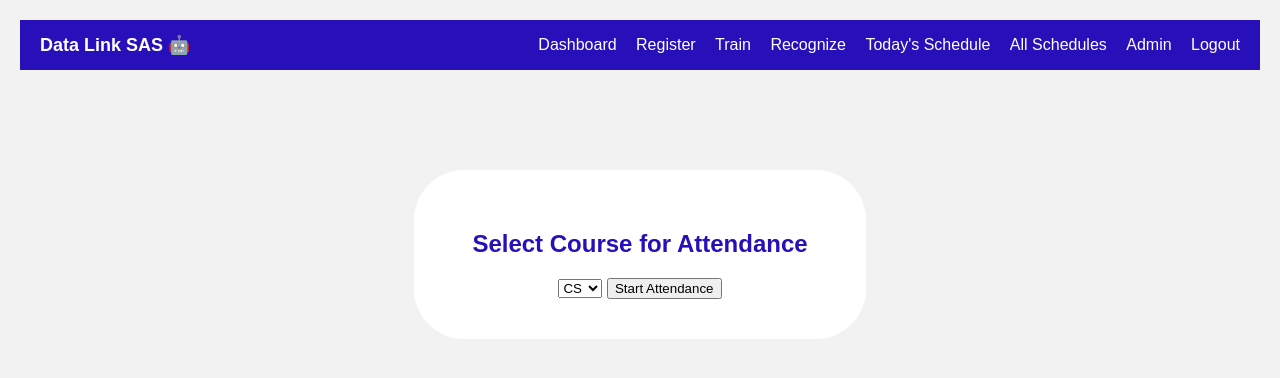
After one commit to CumBlaiseBalzac/Smart_Attendance_System, a Flask app: page /select_course in a window 1280 px wide. The commit adds this page. Shown: the top 378 px of the page. Run offline with Flask 3, Linux system fonts and the light colour scheme; data comes from the database, SQL or seed files in the repository; both versions use the stored data as it was after the commit.

Commit message:
Curent Sate

```diff
--- a/server.py
+++ b/server.py
@@ -1,7 +1,7 @@
 from flask import Flask, render_template, request, redirect, url_for, session, jsonify, send_file, send_from_directory
 import sqlite3
 from werkzeug.security import generate_password_hash, check_password_hash
-from datetime import datetime
+from datetime import datetime, timedelta
 import csv
 from io import StringIO
 import os
@@ -23,23 +23,8 @@ DB_NAME = 'attendance.db'
 def initialize_db():
     conn = sqlite3.connect(DB_NAME)
     cursor = conn.cursor()
-    cursor.execute('''
-        CREATE TABLE IF NOT EXISTS attendance (
-            id INTEGER PRIMARY KEY AUTOINCREMENT,
-            name TEXT NOT NULL,
-            course TEXT NOT NULL,
-            status TEXT NOT NULL,
-            date TEXT NOT NULL,
-            time TEXT NOT NULL
-        )
-    ''')
-    cursor.execute('''
-        CREATE TABLE IF NOT EXISTS users (
-            id INTEGER PRIMARY KEY AUTOINCREMENT,
-            username TEXT NOT NULL UNIQUE,
-            password TEXT NOT NULL
-        )
-    ''')
+
+    # Create students table with all columns, including last_attendance
     cursor.execute('''
         CREATE TABLE IF NOT EXISTS students (
             id INTEGER PRIMARY KEY AUTOINCREMENT,
@@ -50,9 +35,20 @@ def initialize_db():
             level TEXT NOT NULL,
             section TEXT NOT NULL,
             captures INTEGER DEFAULT 0,
-            date_registered TEXT NOT NULL
+            date_registered TEXT NOT NULL,
+            last_attendance TEXT
         )
     ''')
+
+    # Create other tables
+    cursor.execute('''
+        CREATE TABLE IF NOT EXISTS users (
+            id INTEGER PRIMARY KEY AUTOINCREMENT,
+            username TEXT NOT NULL UNIQUE,
+            password TEXT NOT NULL
+        )
+    ''')
+
     cursor.execute('''
         CREATE TABLE IF NOT EXISTS schedules (
             id INTEGER PRIMARY KEY AUTOINCREMENT,
@@ -61,27 +57,48 @@ def initialize_db():
             time TEXT NOT NULL
         )
     ''')
+    cursor.execute('''
+CREATE TABLE IF NOT EXISTS attendance (
+    id INTEGER PRIMARY KEY AUTOINCREMENT,
+    student_id INTEGER,
+    course_id INTEGER,
+    date TEXT,
+    time TEXT,
+    status TEXT DEFAULT 'Present',
+    FOREIGN KEY(student_id) REFERENCES students(id)
+)
+''')
+
     conn.commit()
     conn.close()
 
-def mark_present(name, date, time):
+def mark_present(name, course_id, date, time):
     conn = sqlite3.connect(DB_NAME)
-    cursor = conn.cursor()
-    cursor.execute("SELECT course FROM students WHERE name = ?", (name,))
-    result = cursor.fetchone()
-    if result:
-        course = result[0]
-        cursor.execute("""
-            SELECT * FROM attendance WHERE name = ? AND date = ?
-        """, (name, date))
-        already_marked = cursor.fetchone()
-        if not already_marked:
-            cursor.execute("""
-                INSERT INTO attendance (name, course, status, date, time)
-                VALUES (?, ?, ?, ?, ?)
-            """, (name, course, 'Present', date, time))
-            conn.commit()
+    c = conn.cursor()
+    # Get student ID
+    c.execute("SELECT id FROM students WHERE name = ?", (name,))
+    result = c.fetchone()
+    if not result:
+        conn.close()
+        return
+    student_id = result[0]
+
+    # Check for duplicate attendance for same student, course, date
+    c.execute("""
+        SELECT 1 FROM attendance WHERE student_id = ? AND course_id = ? AND date = ?
+    """, (student_id, course_id, date))
+    if c.fetchone():
+        conn.close()
+        return
+
+    # Insert attendance record
+    c.execute("""
+        INSERT INTO attendance (student_id, course_id, date, time, status)
+        VALUES (?, ?, ?, ?, ?)
+    """, (student_id, course_id, date, time, 'Present'))
+    conn.commit()
     conn.close()
+
 
 @app.route('/')
 def home():
@@ -160,6 +177,10 @@ def all_schedules():
 @app.route('/todays_attendance')
 def todays_attendance():
     return render_template('todays_attendance.html')
+
+@app.route('/select_course')
+def select_course():
+    return render_template('select_course.html')
 
 @app.route('/api/all_attendance')
 def api_all_attendance():
@@ -395,7 +416,6 @@ def dashboard_cards():
     c.execute("SELECT COUNT(DISTINCT course) FROM students")
     total_courses = c.fetchone()[0]
 
-    # ✅ Fixed: Count today's attendance from attendance table, not schedules
     today = datetime.now().strftime('%Y-%m-%d')
     c.execute("SELECT COUNT(*) FROM attendance WHERE date = ?", (today,))
     total_schedules = c.fetchone()[0]
@@ -408,28 +428,11 @@ def dashboard_cards():
     return jsonify({
         'totalUsers': total_users,
         'totalCourses': total_courses,
-        'totalSchedules': total_schedules,  # Now correctly shows today's attendance
-        'attendanceRecords': attendance_records
+        'totalSchedules': total_schedules,
+        'attendanceRecords': attendance_records,
+
     })
 
-# @app.route('/api/known_faces')
-# def get_known_faces():
-#     enc_path = os.path.join(os.path.dirname(__file__), 'encodings.pkl')
-#     if not os.path.exists(enc_path):
-#         return jsonify({'error': 'encodings.pkl not found'}), 500
-
-#     with open(enc_path, 'rb') as f:
-#         encodings = pickle.load(f)
-
-#     # Format the data
-#     data = []
-#     for label, descriptors in encodings.items():
-#         data.append({
-#             'label': label,
-#             'descriptors': [enc.tolist() for enc in descriptors]
-#         })
-
-#     return jsonify(data)
 
 @app.route('/api/known_faces')
 def get_known_faces():
@@ -461,7 +464,7 @@ def get_known_faces():
     return jsonify(result)
 
 
-@app.route('/api/mark_attendance', methods=['POST'])
+# @app.route('/api/mark_attendance', methods=['POST'])
 def mark_attendance():
     name = request.json.get('name')
     now = datetime.now()
@@ -469,7 +472,39 @@ def mark_attendance():
     return jsonify({'status': 'success'})
 dataset_dir = 'captured_faces'
 
+@app.route('/api/mark_attendance', methods=['POST'])
+def mark_present_for_course(student_name, course_id, date, time):
+    conn = sqlite3.connect('attendance.db')
+    c = conn.cursor()
 
+    # Get student_id
+    c.execute("SELECT id FROM students WHERE name = ?", (student_name,))
+    student = c.fetchone()
+    if not student:
+        conn.close()
+        return
+    student_id = student[0]
+
+    # Check if already marked for this course & date
+    c.execute("""
+        SELECT 1 FROM attendance
+        WHERE student_id = ? AND course_id = ? AND date = ?
+    """, (student_id, course_id, date))
+    if c.fetchone():
+        conn.close()
+        return
+
+    # Insert only for the selected course
+    c.execute("""
+        INSERT INTO attendance (student_id, course_id, date, time, status)
+        VALUES (?, ?, ?, ?, ?)
+    """, (student_id, course_id, date, time, "Present"))
+
+    conn.commit()
+    conn.close()
+
+
+dataset_dir = 'captured_faces'
 @app.route('/captured_faces')
 def captured_faces():
     images = []
@@ -617,48 +652,44 @@ def get_absent_students():
     return jsonify(data)
 
 
-@app.route('/api/today_attendance')
-def get_today_attendance():
-    selected_date = request.args.get('date')
-    selected_course = request.args.get('course')
+@app.route("/api/today_attendance")
+def today_attendance():
+    date_filter = request.args.get("date", datetime.now().strftime("%Y-%m-%d"))
+    course_filter = request.args.get("course")
 
-    if not selected_date:
-        selected_date = datetime.now().strftime('%Y-%m-%d')
+    conn = sqlite3.connect("attendance.db")
+    c = conn.cursor()
 
-    conn = sqlite3.connect(DB_NAME)
-    cursor = conn.cursor()
+    if course_filter:
+        c.execute("""
+            SELECT a.name, a.course, s.level, s.section, a.time, a.status
+            FROM attendance a
+            LEFT JOIN students s ON a.name = s.name
+            WHERE a.date = ? AND a.course = ?
+        """, (date_filter, course_filter))
+    else:
+        c.execute("""
+            SELECT a.name, a.course, s.level, s.section, a.time, a.status
+            FROM attendance a
+            LEFT JOIN students s ON a.name = s.name
+            WHERE a.date = ?
+        """, (date_filter,))
 
-    # Base query
-    query = '''
-        SELECT s.name, s.course, s.level, s.section, a.time, a.status
-        FROM students s
-        JOIN attendance a ON s.name = a.name
-        WHERE a.date = ?
-    '''
-    params = [selected_date]
-
-    if selected_course:
-        query += ' AND s.course = ?'
-        params.append(selected_course)
-
-    cursor.execute(query, params)
-    records = cursor.fetchall()
+    rows = c.fetchall()
     conn.close()
 
-    attendance = []
-    for rec in records:
-        attendance.append({
-            'name': rec[0],
-            'course': rec[1],
-            'level': rec[2],
-            'section': rec[3],
-            'time': rec[4],
-            'status': rec[5]
-        })
-
-    return jsonify({'attendance': attendance})
-
-
+    attendance_list = [
+        {
+            "name": r[0],
+            "course": r[1],
+            "level": r[2] if r[2] else "",
+            "section": r[3] if r[3] else "",
+            "time": r[4],
+            "status": r[5]
+        }
+        for r in rows
+    ]
+    return jsonify({"attendance": attendance_list})
 
 @app.route('/download-today-pdf')
 def download_today_pdf():
@@ -720,17 +751,42 @@ def get_courses():
     rows = cursor.fetchall()
     conn.close()
 
-    courses = [row[0] for row in rows if row[0]]  # Skip any null/empty course
+    courses = [row[0] for row in rows if row[0]]
     return jsonify({'courses': courses})
 
-@app.route('/api/delete-attendance/<int:attendance_id>', methods=['DELETE'])
-def delete_attendance(attendance_id):
-    conn = sqlite3.connect(DB_NAME)
-    cursor = conn.cursor()
-    cursor.execute("DELETE FROM attendance WHERE id = ?", (attendance_id,))
+@app.route('/submit_attendance', methods=['POST'])
+def submit_attendance():
+    data = request.get_json()
+    student_id = data.get('student_id')
+    course_id = data.get('course_id')
+
+    # Connect to database
+    conn = sqlite3.connect('your_database.db')
+    c = conn.cursor()
+
+    # 1. Check if student is registered for the course
+    c.execute("""
+        SELECT 1 FROM registrations
+        WHERE student_id = ? AND course_id = ?
+    """, (student_id, course_id))
+    registration = c.fetchone()
+
+    if not registration:
+        conn.close()
+        return jsonify({"status": "error", "message": "Not registered for this course"}), 403
+
+    # 2. Insert attendance record
+    today = datetime.now().date()
+    now_time = datetime.now().time().strftime("%H:%M:%S")
+
+    c.execute("""
+        INSERT INTO attendance (student_id, course_id, date, time)
+        VALUES (?, ?, ?, ?)
+    """, (student_id, course_id, today, now_time))
     conn.commit()
     conn.close()
-    return jsonify({'message': 'Attendance record deleted'}), 200
+
+    return jsonify({"status": "success"})
 
 if __name__ == '__main__':
     initialize_db()
--- a/templates/create_user.html
+++ b/templates/create_user.html
@@ -138,10 +138,10 @@
       <a href="{{url_for('dashboard')}}">Dashboard</a>
       <a href="{{url_for('register')}}">Register</a>
       <a href="/train">Train</a>
-      <a href="/recognize">Recognize</a>
+      <a href="/select_course">Recognize</a>
       <a href="/todays_attendance">Today's Schedule</a>
       <a href="/all_schedules">All Schedules</a>
-      <a href="{{url_for('create_user')}}">Add User</a>
+      <a href="{{url_for('create_user')}}">Admin</a>
       <a href="/logout">Logout</a>
     </div>
   </div>
--- a/templates/register.html
+++ b/templates/register.html
@@ -264,10 +264,10 @@
       <a href="{{url_for('dashboard')}}">Dashboard</a>
       <a href="{{url_for('register')}}">Register</a>
       <a href="/train">Train</a>
-      <a href="/recognize">Recognize</a>
+      <a href="/select_course">Recognize</a>
       <a href="/todays_attendance">Today's Schedule</a>
       <a href="/all_schedules">All Schedules</a>
-      <a href="{{url_for('create_user')}}">Add User</a>
+      <a href="{{url_for('create_user')}}">Admin</a>
       <a href="/logout">Logout</a>
     </div>
   </div>
--- /dev/null
+++ b/templates/select_course.html
@@ -0,0 +1,136 @@
+<!DOCTYPE html>
+<html lang="en">
+<head>
+  <title>Course Selection</title>
+  <style>
+    body {
+      font-family: Arial, sans-serif;
+      margin: 20px;
+      background: #f2f2f2;
+    }
+
+    .topnav {
+      background-color: #2710ba;
+      padding: 0px 20px;
+      height: 50px;
+      display: flex;
+      justify-content: space-between;
+      align-items: center;
+      color: #fff;
+    }
+
+    .topnav .logo {
+      font-weight: bold;
+      font-size: 18px;
+    }
+
+    .topnav .nav-links a {
+      color: #fff;
+      margin-left: 15px;
+      text-decoration: none;
+    }
+    #selectCourse{
+            width: 30%;
+            padding: 40px;
+            background-color: #ffffff;
+            text-align: center;
+            margin: auto;
+            color: #2710ba;
+            margin-top: 100px;
+            border-radius: 50px;
+    }
+
+  </style>
+</head>
+<body>
+  <div class="topnav">
+    <div class="logo">Data Link SAS 🤖</div>
+    <div class="nav-links">
+      <a href="{{url_for('dashboard')}}">Dashboard</a>
+      <a href="/register">Register</a>
+      <a href="/train">Train</a>
+      <a href="/select_course">Recognize</a>
+      <a href="/todays_attendance">Today's Schedule</a>
+      <a href="/all_schedules">All Schedules</a>
+      <a href="{{url_for('create_user')}}">Admin</a>
+      <a href="/logout">Logout</a>
+    </div>
+  </div>
+<div id="selectCourse">
+  <h2>Select Course for Attendance</h2>
+  <form id="courseForm">
+    <select id="courseDropdown" required>
+      <!-- Options will be populated dynamically -->
+    </select>
+    <button type="button" onclick="startAttendance()">Start Attendance</button>
+  </form>
+</div>
+  <script>
+    // Wait until DOM is fully loaded
+    document.addEventListener('DOMContentLoaded', () => {
+      // Fetch courses and populate the dropdown
+      fetch('/api/courses')
+        .then(response => response.json())
+        .then(data => {
+          const courses = data.courses;
+          const select = document.getElementById('courseDropdown');
+          select.innerHTML = '';
+
+          courses.forEach(course => {
+            const option = document.createElement('option');
+            option.value = course;
+            option.textContent = course;
+            select.appendChild(option);
+          });
+        })
+        .catch(error => {
+          console.error('Error fetching courses:', error);
+        });
+    });
+
+    // Use the same ID as your dropdown
+    function startAttendance() {
+      const courseId = document.getElementById('courseDropdown').value;
+
+      // Save selected course in sessionStorage
+      sessionStorage.setItem('selectedCourse', courseId);
+
+      // Redirect to recognize page or start recognition
+      window.location.href = "{{ url_for('recognize') }}";    }
+
+    // Example: get selected course later (when needed)
+    const selectedCourseId = sessionStorage.getItem('selectedCourse');
+
+    // Face recognition or other functions...
+    function startRecognition() {
+      navigator.mediaDevices.getUserMedia({ video: true })
+        .then(stream => {
+          document.getElementById('video').srcObject = stream;
+          // start face recognition loop...
+        })
+        .catch(error => {
+          console.error('Error accessing camera', error);
+        });
+    }
+
+    function onFaceRecognized(studentId) {
+      fetch('/submit_attendance', {
+        method: 'POST',
+        headers: { 'Content-Type': 'application/json' },
+        body: JSON.stringify({
+          student_id: studentId,
+          course_id: selectedCourseId
+        })
+      })
+      .then(response => response.json())
+      .then(data => {
+        if (data.status === 'success') {
+          alert('Attendance marked successfully!');
+        } else {
+          alert('Failed to mark attendance.');
+        }
+      });
+    }
+  </script>
+</body>
+</html>
--- a/templates/todays_attendance.html
+++ b/templates/todays_attendance.html
@@ -86,10 +86,10 @@
     <a href="{{url_for('dashboard')}}">Dashboard</a>
     <a href="/register">Register</a>
     <a href="/train">Train</a>
-    <a href="/recognize">Recognize</a>
+    <a href="/select_course">Recognize</a>
     <a href="/todays_attendance">Today's Schedule</a>
     <a href="/all_schedules">All Schedules</a>
-    <a href="{{url_for('create_user')}}">Add User</a>
+    <a href="{{url_for('create_user')}}">Admin</a>
     <a href="/logout">Logout</a>
   </div>
 </div>
--- a/templates/train.html
+++ b/templates/train.html
@@ -62,10 +62,10 @@
       <a href="{{url_for('dashboard')}}">Dashboard</a>
       <a href="/register">Register</a>
       <a href="/train">Train</a>
-      <a href="/recognize">Recognize</a>
+      <a href="/select_course">Recognize</a>
       <a href="/todays_attendance">Today's Schedule</a>
       <a href="/all_schedules">All Schedules</a>
-      <a href="{{url_for('create_user')}}">Add User</a>
+      <a href="{{url_for('create_user')}}">Admin</a>
 
       <a href="/logout">Logout</a>
     </div>
```
Also changed, not shown: templates/admin_login.html (+2 -5 lines), templates/all_schedules.html (+23 -2 lines), templates/dashboard.html (+16 -5 lines), templates/recognize.html (+24 -34 lines), README.md (added), attendance.db, captured_faces/Blaise Yao Adzawolou/student.png (deleted), captured_faces/Blaise Yao/student.png, 2 other files.
